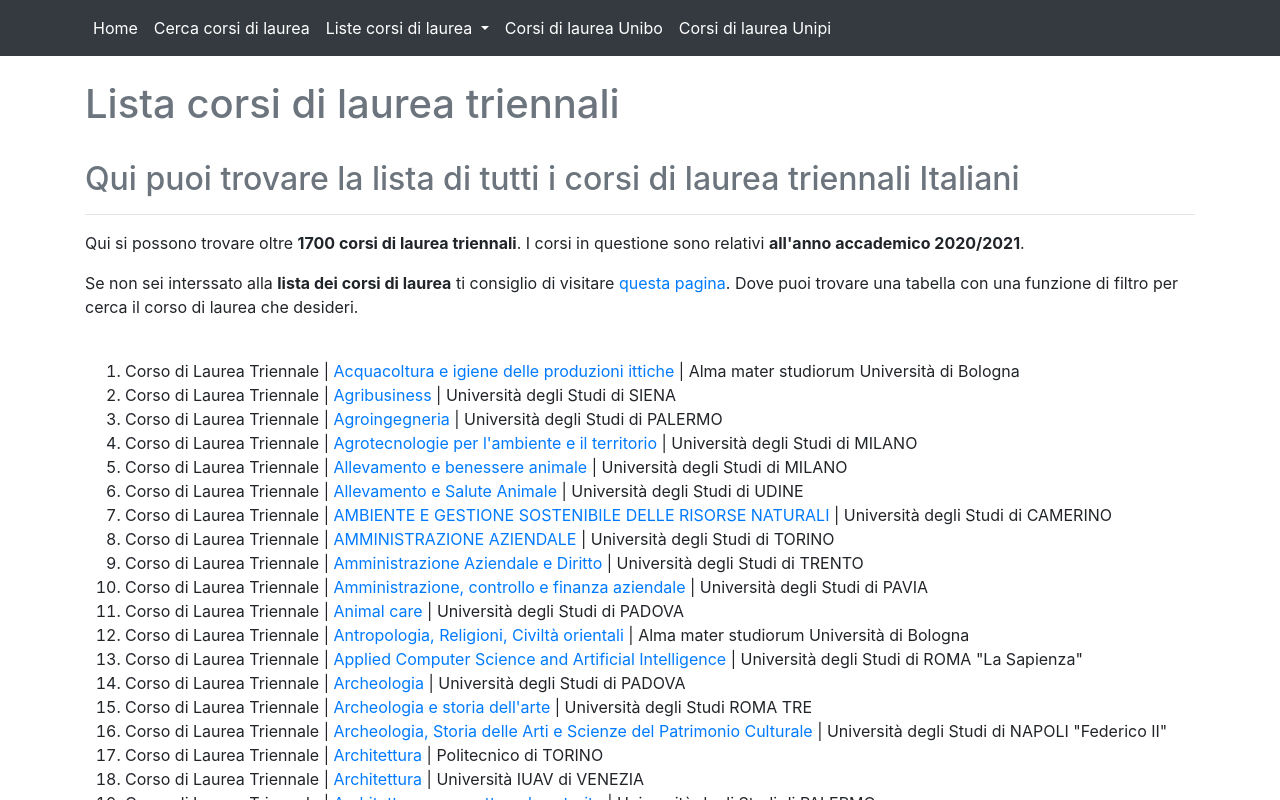
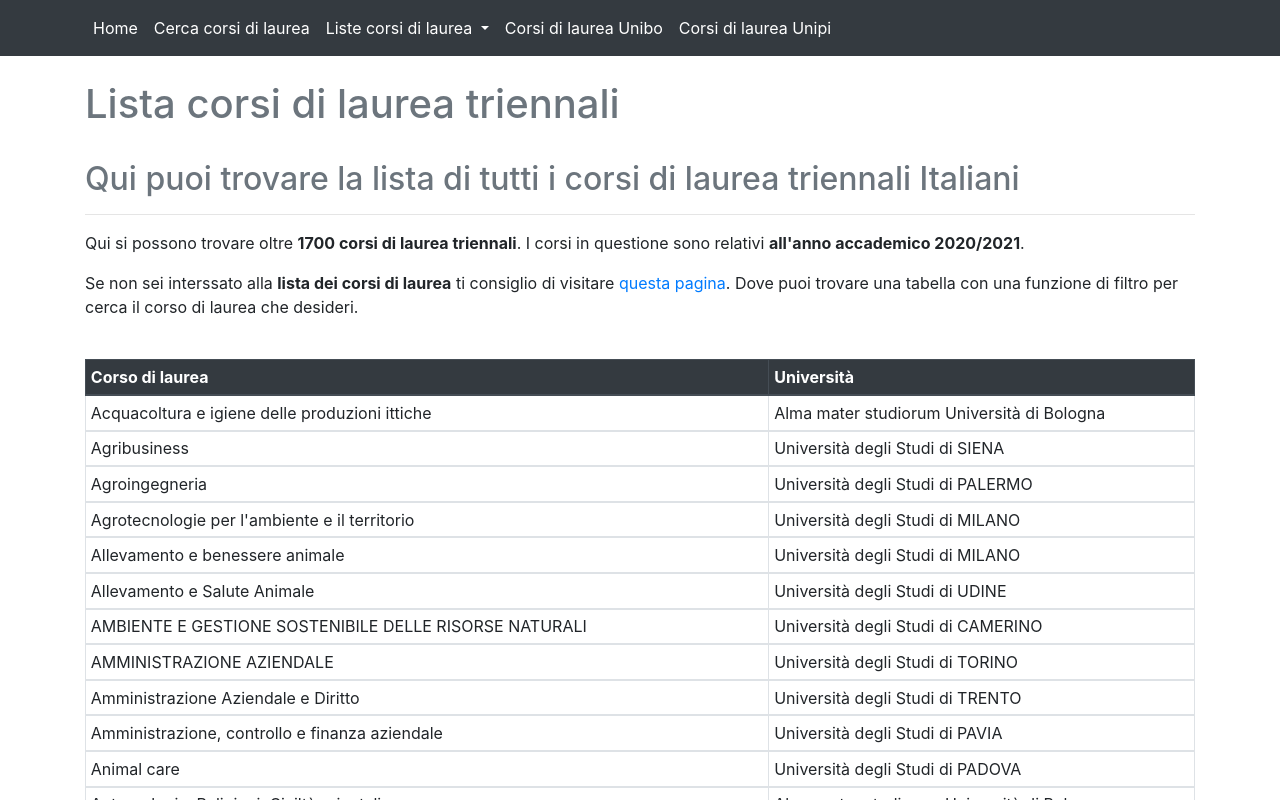
Before and after one commit to ludotosk/corsi-universitari-old, a Vue app: page /lista-corsi-di-laurea-triennali in a window 1280 px wide. Shown: the top 800 px of the page. Built offline with nearby package versions, Linux system fonts and the light colour scheme; what vuejs-smart-table would draw is missing.

Commit message:
alleggerite pagine liste

```diff
--- a/src/lista-corsi-di-laurea-magistrali-ciclo-unico.vue
+++ b/src/lista-corsi-di-laurea-magistrali-ciclo-unico.vue
@@ -1,31 +1,38 @@
 <template>
   <div class="container-md">
     <br />
-    <h1 class="text-secondary">Lista corsi di laurea magistrali a ciclo unico</h1>
+    <h1 class="text-secondary">
+      Lista corsi di laurea magistrali a ciclo unico
+    </h1>
     <br />
     <h2 class="text-secondary">
-      Qui puoi trovare la lista di tutti i corsi di laurea magistrali a ciclo unico
+      Qui puoi trovare la lista di tutti i corsi di laurea magistrali a ciclo
+      unico
     </h2>
     <hr />
+    <p>
+      <strong>Attenzione!</strong> questa pagina fornisce solo la lista dei
+      corsi di laurea magistrali, per avere il link alla pagina del corso
+      <router-link to="/corsi-di-laurea">visita questa pagina</router-link>.
+    </p>
     <p>
       Qui si possono trovare oltre
       <strong>780 corsi di laurea magistrali</strong>. I corsi in questione sono
       relativi <strong>all'anno accademico 2020/2021</strong>.
     </p>
-    <p>
-      Se non sei interssato alla <strong>lista dei corsi di laurea</strong> ti
-      consiglio di visitare
-      <router-link to="/corsi-di-laurea"> questa pagina</router-link>. Dove puoi
-      trovare una tabella con una funzione di filtro per cerca il corso di
-      laurea che desideri.
-    </p>
     <br />
-    <ol>
-      <li v-for="corso in FiltraLista()" :key="corso.n">
-        <a :href="corso.h">{{ corso.n }}</a> |
-        {{ corso.u }}
-      </li>
-    </ol>
+    <table class="table table-sm table-bordered">
+      <thead class="thead-dark">
+        <th>Corso di laurea</th>
+        <th>Università</th>
+      </thead >
+      <tbody v-for="corso in FiltraLista()" :key="corso.n">
+        <tr>
+          <td>{{ corso.n }}</td>
+          <td>{{ corso.u }}</td>
+        </tr>
+      </tbody>
+    </table>
     <br />
     <br />
   </div>
@@ -54,12 +61,13 @@ export default {
     link: [
       {
         rel: "canonical",
-        href: "https://www.corsiuniversitari.info/lista-corsi-di-laurea-magistrali-a-ciclo-unico",
+        href:
+          "https://www.corsiuniversitari.info/lista-corsi-di-laurea-magistrali-a-ciclo-unico",
       },
     ],
   },
   methods: {
-    FiltraLista: function() {
+    FiltraLista: function () {
       var triennale = [];
       for (var x = 0; x < corsi.length; x++) {
         if (corsi[x].t == "Magistrale a Ciclo Unico") {
--- a/src/lista-corsi-di-laurea-magistrali.vue
+++ b/src/lista-corsi-di-laurea-magistrali.vue
@@ -8,24 +8,28 @@
     </h2>
     <hr />
     <p>
-      Qui si possono trovare oltre
-      <strong>2200 corsi di laurea magistrali</strong>. I corsi in questione sono
-      relativi <strong>all'anno accademico 2020/2021</strong>.
+      <strong>Attenzione!</strong> questa pagina fornisce solo la lista dei
+      corsi di laurea magistrali, per avere il link alla pagina del corso
+      <router-link to="/corsi-di-laurea">visita questa pagina</router-link>.
     </p>
     <p>
-      Se non sei interssato alla <strong>lista dei corsi di laurea</strong> ti
-      consiglio di visitare
-      <router-link to="/corsi-di-laurea"> questa pagina</router-link>. Dove puoi
-      trovare una tabella con una funzione di filtro per cerca il corso di
-      laurea che desideri.
+      Qui si possono trovare oltre
+      <strong>2200 corsi di laurea magistrali</strong>. I corsi in questione
+      sono relativi <strong>all'anno accademico 2020/2021</strong>.
     </p>
     <br />
-    <ol>
-      <li v-for="corso in FiltraLista()" :key="corso.n">
-        <a :href="corso.h">{{ corso.n }}</a> |
-        {{ corso.u }}
-      </li>
-    </ol>
+    <table class="table table-sm table-bordered">
+      <thead class="thead-dark">
+        <th>Corso di laurea</th>
+        <th>Università</th>
+      </thead>
+      <tbody v-for="corso in FiltraLista()" :key="corso.n">
+        <tr>
+          <td>{{ corso.n }}</td>
+          <td>{{ corso.u }}</td>
+        </tr>
+      </tbody>
+    </table>
     <br />
     <br />
   </div>
@@ -54,12 +58,13 @@ export default {
     link: [
       {
         rel: "canonical",
-        href: "https://www.corsiuniversitari.info/lista-corsi-di-laurea-magistrali",
+        href:
+          "https://www.corsiuniversitari.info/lista-corsi-di-laurea-magistrali",
       },
     ],
   },
   methods: {
-    FiltraLista: function() {
+    FiltraLista: function () {
       var triennale = [];
       for (var x = 0; x < corsi.length; x++) {
         if (corsi[x].t == "Magistrale") {
--- a/src/lista-corsi-di-laurea-triennali-ad-accesso-libero.vue
+++ b/src/lista-corsi-di-laurea-triennali-ad-accesso-libero.vue
@@ -1,7 +1,9 @@
 <template>
   <div class="container-md">
     <br />
-    <h1 class="text-secondary">Lista corsi di laurea triennali ad accesso libero</h1>
+    <h1 class="text-secondary">
+      Lista corsi di laurea triennali ad accesso libero
+    </h1>
     <br />
     <h2 class="text-secondary">
       Qui puoi trovare la lista dei corsi di laurea triennali ad accesso libero
@@ -9,8 +11,8 @@
     <hr />
     <p>
       Qui si possono trovare oltre
-      <strong>1000 corsi di laurea triennali ad accesso libero</strong>. I corsi in questione sono
-      relativi <strong>all'anno accademico 2020/2021</strong>.
+      <strong>1000 corsi di laurea triennali ad accesso libero</strong>. I corsi
+      in questione sono relativi <strong>all'anno accademico 2020/2021</strong>.
     </p>
     <p>
       Se non sei interssato alla <strong>lista dei corsi di laurea</strong> ti
@@ -20,12 +22,18 @@
       laurea che desideri.
     </p>
     <br />
-    <ol>
-      <li v-for="corso in FiltraLista()" :key="corso.n">
-        <a :href="corso.h">{{ corso.n }}</a> |
-        {{ corso.u }}
-      </li>
-    </ol>
+    <table class="table table-sm table-bordered">
+      <thead class="thead-dark">
+        <th>Corso di laurea</th>
+        <th>Università</th>
+      </thead>
+      <tbody v-for="corso in FiltraLista()" :key="corso.n">
+        <tr>
+          <td>{{ corso.n }}</td>
+          <td>{{ corso.u }}</td>
+        </tr>
+      </tbody>
+    </table>
     <br />
     <br />
   </div>
@@ -54,12 +62,13 @@ export default {
     link: [
       {
         rel: "canonical",
-        href: "https://www.corsiuniversitari.info/lista-corsi-di-laurea-triennali-ad-accesso-libero",
+        href:
+          "https://www.corsiuniversitari.info/lista-corsi-di-laurea-triennali-ad-accesso-libero",
       },
     ],
   },
   methods: {
-    FiltraLista: function() {
+    FiltraLista: function () {
       var triennale = [];
       for (var x = 0; x < corsi.length; x++) {
         if (corsi[x].t == "Triennale" && corsi[x].a == "No") {
--- a/src/lista-corsi-di-laurea-triennali.vue
+++ b/src/lista-corsi-di-laurea-triennali.vue
@@ -20,12 +20,18 @@
       laurea che desideri.
     </p>
     <br />
-    <ol>
-      <li v-for="corso in FiltraLista()" :key="corso.n">
-        Corso di Laurea {{ corso.t }} | <a :href="corso.h">{{ corso.n }}</a> |
-        {{ corso.u }}
-      </li>
-    </ol>
+    <table class="table table-sm table-bordered">
+      <thead class="thead-dark">
+        <th>Corso di laurea</th>
+        <th>Università</th>
+      </thead>
+      <tbody v-for="corso in FiltraLista()" :key="corso.n">
+        <tr>
+          <td>{{ corso.n }}</td>
+          <td>{{ corso.u }}</td>
+        </tr>
+      </tbody>
+    </table>
     <br />
     <br />
   </div>
@@ -54,12 +60,13 @@ export default {
     link: [
       {
         rel: "canonical",
-        href: "https://www.corsiuniversitari.info/lista-corsi-di-laurea-triennali",
+        href:
+          "https://www.corsiuniversitari.info/lista-corsi-di-laurea-triennali",
       },
     ],
   },
   methods: {
-    FiltraLista: function() {
+    FiltraLista: function () {
       var triennale = [];
       for (var x = 0; x < corsi.length; x++) {
         if (corsi[x].t == "Triennale") {
```
